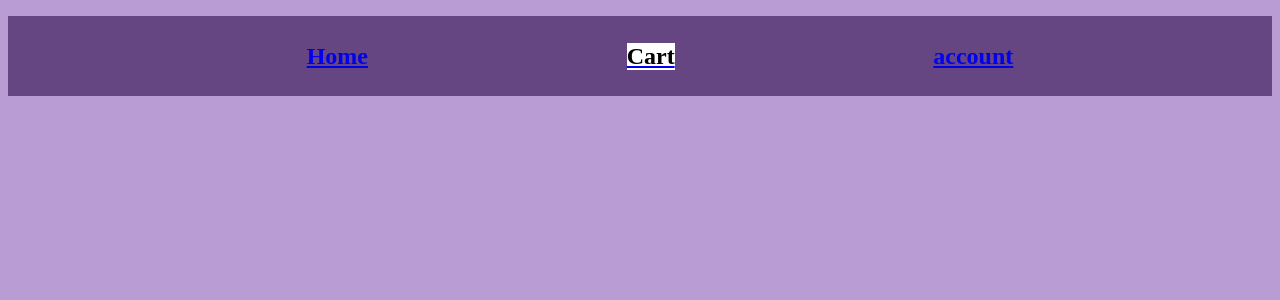
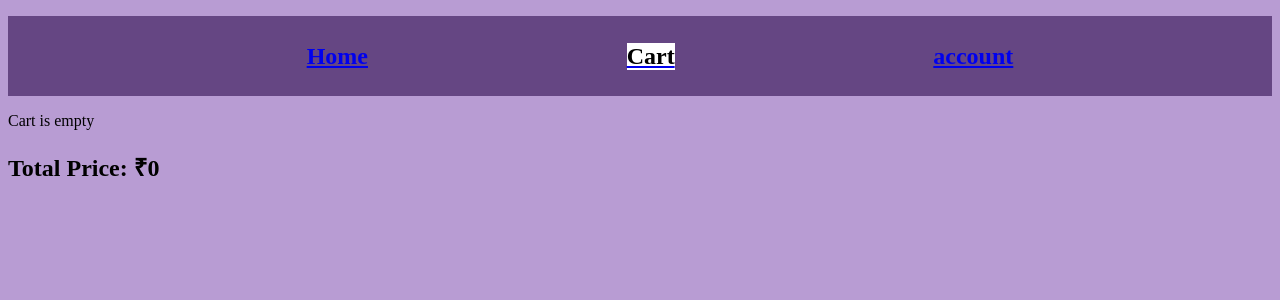
Before and after one commit to adarsh-pathak-2006/Blipkart, a Django app: page /cart/ in a window 1280 px wide. Shown: the top 300 px of the page. Run offline with Django 5.2, Linux system fonts and the light colour scheme.

Commit message:
updated the cart system

```diff
--- a/blipkart/urls.py
+++ b/blipkart/urls.py
@@ -25,6 +25,7 @@ urlpatterns = [
     path('', views.home, name='home'),
     path('account/', views.account, name='account'),
     path('cart/', include('products.urls')),
+    path('add_to_cart/<int:id>/', views.add_cart, name='add_to_cart'),
 ]
 
 
--- a/products/urls.py
+++ b/products/urls.py
@@ -6,4 +6,5 @@ from . import views
 urlpatterns = [
     path('admin/', admin.site.urls),
     path('', views.cart, name='cart'),
+    path('remove-from-cart/<int:id>/', views.remove_from_cart, name='remove_from_cart'),
 ]
--- a/products/views.py
+++ b/products/views.py
@@ -1,4 +1,26 @@
 from django.shortcuts import render
+from products.models import product
+
+
 
 def cart(request):
-    return render(request, 'cart.html')
+    cart = request.session.get('cart', [])
+    item = product.objects.filter(id__in=cart)
+
+    total = 0
+    for p in item:
+        total += p.price
+
+    return render(request, 'cart.html', {'item': item, 'total' : total })
+
+from django.shortcuts import redirect
+
+def remove_from_cart(request, id):
+    cart = request.session.get('cart', [])
+
+    if id in cart:
+        cart.remove(id)
+
+    request.session['cart'] = cart
+
+    return redirect('cart')
--- a/templates/cart.html
+++ b/templates/cart.html
@@ -13,5 +13,17 @@
         <a href="{% url "cart" %}"><li id="cart" class="nav">Cart</li></a>
         <a href="{% url "account" %}"><li class="nav">account</li></a>
     </ul>
+    {% for i in item %}
+    <h1>{{ i.name }}</h1>
+    {{ i.price }}
+    {{ i.description }}
+    <img src="{{ i.image.url }}" width='200px'>
+    <a href="{% url "add_to_cart" i.id %}">add to cart</a>
+    <a href="{% url 'remove_from_cart' i.id %}">Remove</a>
+    {% empty %}
+    <p>Cart is empty</p>
+    {% endfor %}
+
+    <h2>Total Price: ₹{{ total }}</h2>
 </body>
 </html>
--- a/templates/home.html
+++ b/templates/home.html
@@ -19,7 +19,7 @@
     {{ i.price }}
     {{ i.description }}
     <img src="{{ i.image.url }}" width='200px'>
-    <a href="">add to cart</a>
+    <a href="{% url "add_to_cart" i.id %}">add to cart</a>
     {% endfor %}
 </body>
 </html>
```
Also changed, not shown: blipkart/views.py (+9 -1 lines), db.sqlite3.
